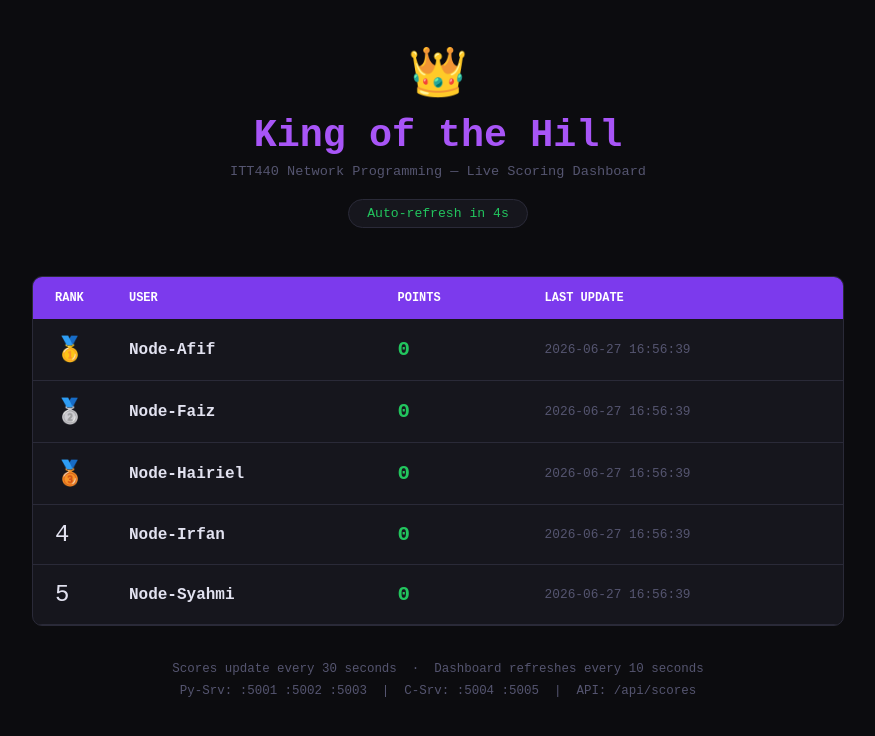
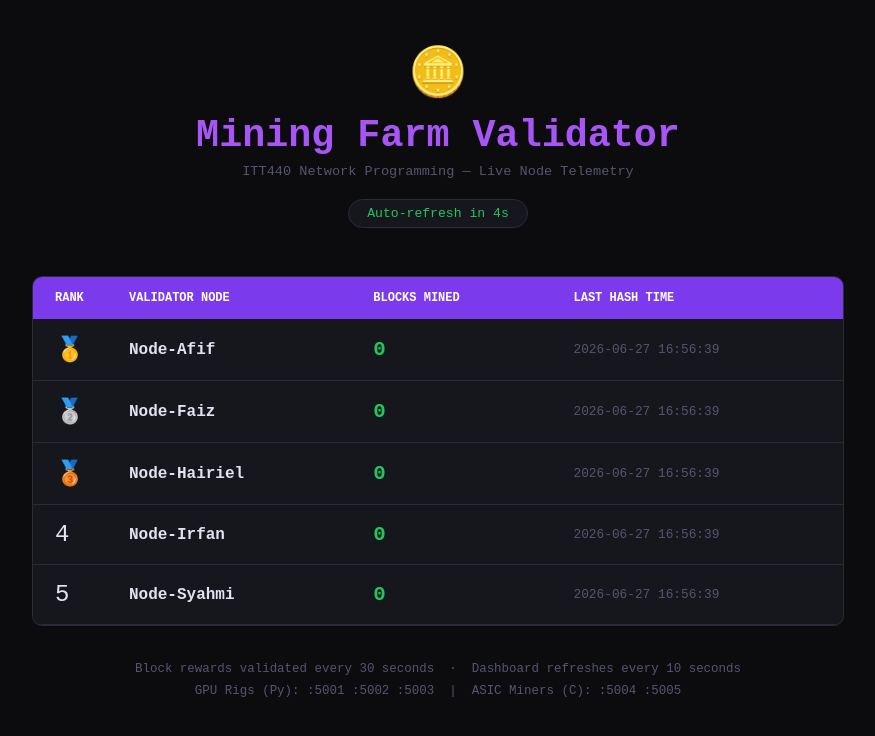
Before and after one commit to GTXi/koth-ctf, a Flask app: page / in a window 1280 px wide. Shown: the top 736 px of the page, without its empty margins (202-1077 px from the left). Run offline with Flask 3, Linux system fonts and the light colour scheme; data comes from the database, SQL or seed files in the repository; data that the repository does not hold is empty.

Commit message:
Update dashboard title and content for telemetry

```diff
--- a/webapp/templates/dashboard.html
+++ b/webapp/templates/dashboard.html
@@ -3,15 +3,15 @@
 <head>
     <meta charset="UTF-8">
     <meta name="viewport" content="width=device-width, initial-scale=1.0">
-    <title>KotH — Live Scoreboard</title>
+    <title>Crypto Node — Live Telemetry</title>
     <link rel="stylesheet" href="/static/css/style.css">
 </head>
 <body>
     <div class="container">
         <header>
-            <div class="crown">👑</div>
-            <h1>King of the Hill</h1>
-            <p class="subtitle">ITT440 Network Programming — Live Scoring Dashboard</p>
+            <div class="crown">🪙</div>
+            <h1>Mining Farm Validator</h1>
+            <p class="subtitle">ITT440 Network Programming — Live Node Telemetry</p>
             <div class="refresh-badge">
                 Auto-refresh in <span id="countdown">10</span>s
             </div>
@@ -21,9 +21,9 @@
                 <thead>
                     <tr>
                         <th>Rank</th>
-                        <th>User</th>
-                        <th>Points</th>
-                        <th>Last Update</th>
+                        <th>Validator Node</th>
+                        <th>Blocks Mined</th>
+                        <th>Last Hash Time</th>
                     </tr>
                 </thead>
                 <tbody id="scores-body">
@@ -45,9 +45,9 @@
             </table>
         </div>
         <footer>
-            <p>Scores update every 30 seconds &nbsp;·&nbsp; Dashboard refreshes every 10 seconds</p>
+            <p>Block rewards validated every 30 seconds &nbsp;·&nbsp; Dashboard refreshes every 10 seconds</p>
             <p class="port-info">
-                Py-Srv: :5001 :5002 :5003 &nbsp;|&nbsp; C-Srv: :5004 :5005 &nbsp;|&nbsp; API: /api/scores
+                GPU Rigs (Py): :5001 :5002 :5003 &nbsp;|&nbsp; ASIC Miners (C): :5004 :5005
             </p>
         </footer>
     </div>
```
